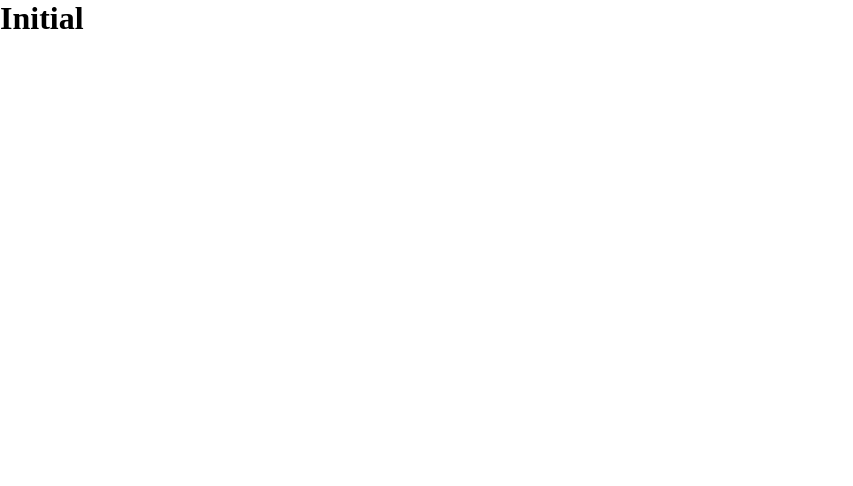
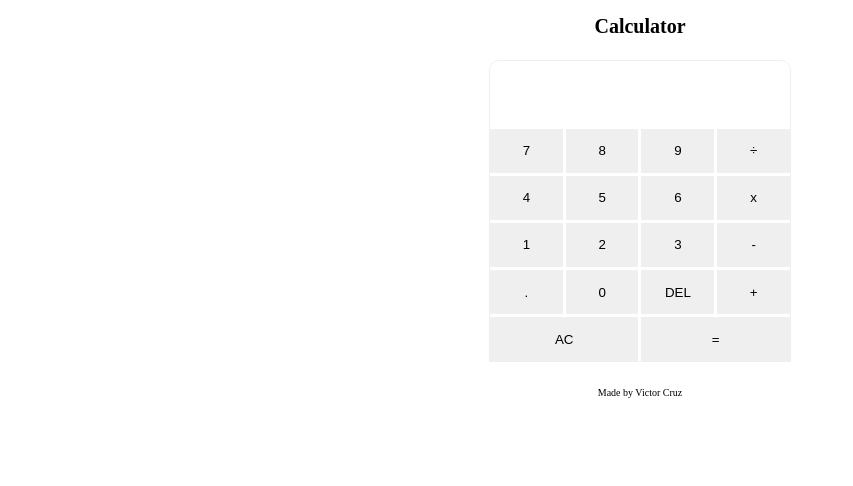
Before and after one commit to vicc30/Calculator-GLB, a plain HTML site: page index.html in a window 1280 px wide. Shown: the whole page, without its empty margins (0-853 px from the left). Drawn offline with Linux system fonts and the light colour scheme.

Commit message:
Calculator display

```diff
--- a/index.html
+++ b/index.html
@@ -1,5 +1,6 @@
 <!DOCTYPE html>
 <html lang="en">
+
 <head>
     <meta charset="UTF-8">
     <meta http-equiv="X-UA-Compatible" content="IE=edge">
@@ -7,8 +8,39 @@
     <title>Calculator GLB</title>
     <link rel="stylesheet" href="./style.css">
 </head>
+
 <body>
-    <h1>Initial</h1>
-    <script src="./main.js"></script>
+    <main class="app">
+        <h1 class="app__title">Calculator</h1>
+        <aside class="app__instructions">
+        </aside>
+        <section class="app__calculator">
+            <div class="app__calculator__display">
+                <div data-previous class="app__calculator__display__result" id="result"></div>
+            </div>
+            <button data-number class="app__calculator__display__button">7</button>
+            <button data-number class="app__calculator__display__button">8</button>
+            <button data-number class="app__calculator__display__button">9</button>
+            <button data-operation class="app__calculator__display__button" aria-label="divide">÷</button>
+            <button data-number class="app__calculator__display__button">4</button>
+            <button data-number class="app__calculator__display__button">5</button>
+            <button data-number class="app__calculator__display__button">6</button>
+            <button data-operation class="app__calculator__display__button" aria-label="multiply">x</button>
+            <button data-number class="app__calculator__display__button">1</button>
+            <button data-number class="app__calculator__display__button">2</button>
+            <button data-number class="app__calculator__display__button">3</button>
+            <button data-operation class="app__calculator__display__button" aria-label="rest">-</button>
+            <button data-number class="app__calculator__display__button" aria-label="point">.</button>
+            <button data-number class="app__calculator__display__button">0</button>
+            <button data-delete class="app__calculator__display__button" aria-label="delete">DEL</button>
+            <button data-operation class="app__calculator__display__button" aria-label="sum">+</button>
+            <button data-ac class="app__calculator__display__doubleButton" aria-label="All clear">AC</button>
+            <button data-equal class="app__calculator__display__doubleButton" aria-label="equal">=</button>
+        </section>
+        <footer class="app__signature">
+            <p>Made by Victor Cruz</p>
+        </footer>
+    </main>
 </body>
+
 </html>
--- a/style.css
+++ b/style.css
@@ -1,5 +1,93 @@
 * {
-    margin: 0;
-	padding: 0;
-	border: 0;
+  margin: 0;
+  padding: 0;
+  border: 0;
 }
+
+:root {
+  --gray: #efefef;
+}
+
+html {
+  font-size: 62.5%;
+}
+
+.app {
+  display: grid;
+  grid-template-columns: repeat(6, 1fr);
+  grid-template-rows: repeat(8, 1fr);
+  align-items: center;
+}
+
+.app__title {
+  grid-column-start: 1;
+  grid-column-end: 7;
+  text-align: center;
+  min-height: 3rem;
+}
+
+.app__instructions {
+  grid-column-start: 2;
+  grid-column-end: 3;
+  grid-row-start: 2;
+  grid-row-end: 7;
+  text-align: center;
+}
+
+.app__calculator {
+  grid-column-start: 3;
+  grid-column-end: 5;
+  grid-row-start: 2;
+  grid-row-end: 7;
+  gap: 0.3rem;
+  text-align: center;
+  margin: auto;
+  min-width: 30rem;
+  min-height: 30rem;
+  border: 0.1rem solid var(--gray);
+  border-radius: 1rem 1rem 0 0;
+  display: grid;
+  grid-template-columns: repeat(4, 1fr);
+}
+
+.app__calculator__display {
+  grid-column-start: 1;
+  grid-column-end: 5;
+  grid-row-start: 1;
+  grid-row-end: 2;
+  min-height: 3.5rem;
+}
+
+.app__calculator__display__doubleButton {
+  grid-column: span 2;
+}
+
+.app__signature {
+  grid-column-start: 1;
+  grid-column-end: 7;
+  grid-row-start: 7;
+  grid-row-end: 8;
+  text-align: center;
+}
+
+@media screen and (max-width: 768px) {
+  .app {
+    grid-template-columns: repeat(3, 1fr);
+    grid-template-rows: repeat(7, 1fr);
+  }
+  .app__calculator {
+    grid-column-start: 1;
+    grid-column-end: 3;
+  }
+  .app__signature {
+    grid-column-start: 1;
+    grid-column-end: 4;
+  }
+}
+
+@media screen and (max-width: 375px) {
+  .app {
+    display: flex;
+    flex-direction: column;
+  }
+}
```
